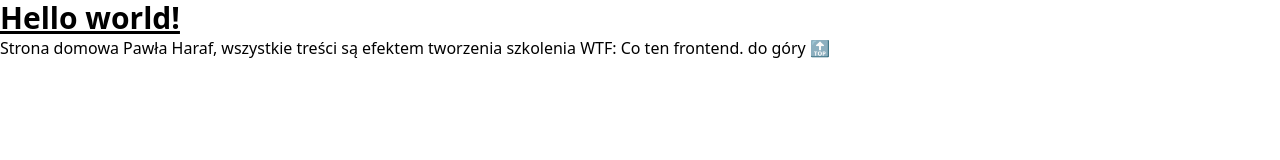
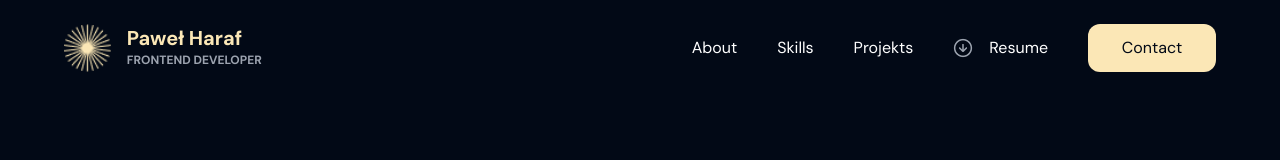
Before and after one commit to pawel-haraf/portfolio, a website built with Parcel: page src/index.html in a window 1280 px wide. Built offline with nearby package versions, Linux system fonts and the light colour scheme.

Commit message:
Created nav section

```diff
--- a/src/index.html
+++ b/src/index.html
@@ -6,18 +6,37 @@
     <meta name="viewport" content="width=device-width, initial-scale=1.0">
     <title>WTF: Co ten frontend</title>
     <link href="./index.css" rel="stylesheet">
+    <link rel="preconnect" href="https://fonts.googleapis.com">
+    <link rel="preconnect" href="https://fonts.gstatic.com" crossorigin>
+    <link href="https://fonts.googleapis.com/css2?family=DM+Sans:opsz,wght@9..40,400;9..40,700&display=swap"
+        rel="stylesheet">
 </head>
 
-<body>
+<body class="bg-bgBody text-white font-dmSans">
     <main>
-        <h1 class="text-3xl font-bold underline">
-            Hello world!
-        </h1>
+        <header class="flex justify-between my-6 mx-16 text-logo">
+            <div class="flex gap-4">
+                <div class="flex flex-col">
+                    <h1 class="text-xl font-bold">
+                        Paweł Haraf
+                    </h1>
+                    <p class="text-xs text-gray-400 font-bold whitespace-nowrap">
+                        FRONTEND DEVELOPER
+                    </p>
+                </div>
+                <img src="./img/LOGO.png" alt="logo" class="order-first ">
+            </div>
+            <nav class="flex items-center gap-10 text-white">
+                <a href="#about">About</a>
+                <a href="#skills">Skills</a>
+                <a href="#projects">Projekts</a>
+                <a href="#resume" class="flex items-center gap-4"><img src="./img/arrow-down.png" alt="arrow-down"
+                        class="h-5 w-5">
+                    Resume</a>
+                <button class="bg-logo rounded-xl w-32 h-12"><a href="#contact" class="text-bgBody">Contact</a></button>
+            </nav>
+        </header>
     </main>
-    <footer>
-        <p>Strona domowa Pawła Haraf, wszystkie treści są efektem tworzenia szkolenia WTF: Co
-            ten frontend. <a href="#top">do góry 🔝</a></p>
-    </footer>
     <script defer src="js/main.js" type="module"></script>
 </body>
 
--- a/tailwind.config.js
+++ b/tailwind.config.js
@@ -2,7 +2,15 @@
 module.exports = {
 	content: ['./src/**/*.{html,js,ts,jsx,tsx}'],
 	theme: {
-		extend: {},
+		extend: {
+			colors: {
+				bgBody: '#020916',
+				logo: '#FBE7B6',
+			},
+			fontFamily: {
+				dmSans: ['DM Sans', 'sans-serif'],
+			},
+		},
 	},
 	plugins: [],
 }
```
Also changed, not shown: src/img/LOGO.png (added), src/img/arrow-down.png (added).
